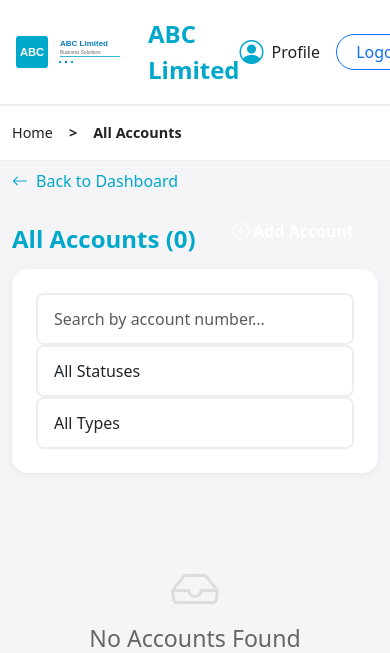
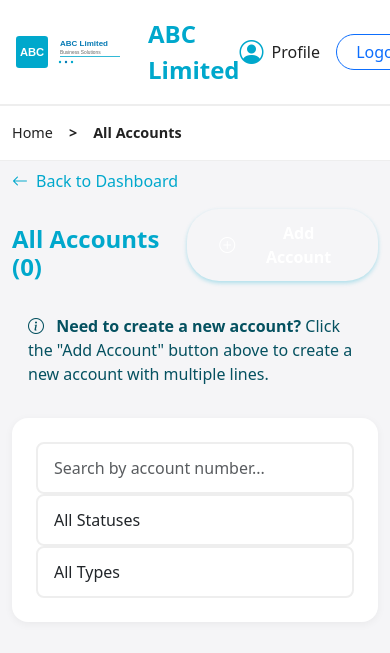
Before and after one commit to sunjava/abc-limited-portal, a Django app: page /accounts/ in a window 390 px wide; the page is wider, and only the part inside the window is pictured. Shown: the top 653 px of that part. Run offline with Django 5.2, Linux system fonts and the light colour scheme; the visitor is signed in with stand-in values (Sample User, id 1).

Commit message:
Enhance Add Account button visibility and styling
- Improve Add Account button styling with hover effects
- Add call-to-action info section below page title
- Enhance button visibility with better colors and shadows
- Add smooth transitions and professional styling
- Make button more prominent and user-friendly
- Ensure proper responsive design for mobile devices

```diff
--- a/robo_app/templates/robo_app/all_accounts.html
+++ b/robo_app/templates/robo_app/all_accounts.html
@@ -260,6 +260,33 @@
             color: var(--tmobile-gray);
             margin: 0 0.5rem;
         }
+
+        /* Add Account Button Styling */
+        .add-account-btn {
+            background: var(--att-blue) !important;
+            border: none !important;
+            border-radius: 2rem !important;
+            font-weight: 600 !important;
+            padding: 0.75rem 2rem !important;
+            box-shadow: 0 2px 4px rgba(0,168,204,0.3) !important;
+            transition: all 0.3s ease !important;
+            text-decoration: none !important;
+            display: inline-flex !important;
+            align-items: center !important;
+            gap: 0.5rem !important;
+        }
+
+        .add-account-btn:hover {
+            background: var(--att-blue-dark) !important;
+            transform: translateY(-2px) !important;
+            box-shadow: 0 4px 8px rgba(0,168,204,0.4) !important;
+            color: white !important;
+        }
+
+        .add-account-btn:focus {
+            outline: none !important;
+            box-shadow: 0 0 0 3px rgba(0,168,204,0.3) !important;
+        }
         }
     </style>
 </head>
@@ -298,9 +325,17 @@
 
         <div class="d-flex justify-content-between align-items-center mb-3">
             <h1 class="page-title mb-0">All Accounts ({{ total_accounts }})</h1>
-            <a href="{% url 'add_account' %}" class="btn btn-primary" style="background: var(--att-blue); border: none; border-radius: 2rem; font-weight: 600; padding: 0.5rem 1.5rem;">
-                <i class="bi bi-plus-circle"></i> Add Account
+            <a href="{% url 'add_account' %}" class="btn btn-primary add-account-btn">
+                <i class="bi bi-plus-circle me-2"></i> Add Account
             </a>
+        </div>
+
+        <!-- Call to Action Section -->
+        <div class="alert alert-info d-flex justify-content-between align-items-center mb-3" style="background: var(--att-blue-light); border: 1px solid var(--att-blue); border-radius: 0.5rem;">
+            <div>
+                <i class="bi bi-info-circle me-2"></i>
+                <strong>Need to create a new account?</strong> Click the "Add Account" button above to create a new account with multiple lines.
+            </div>
         </div>
 
         <!-- Search Box -->
```
